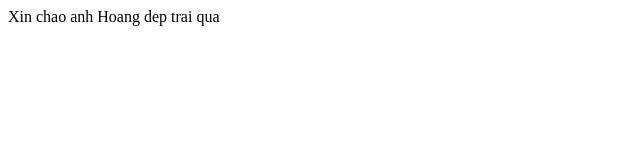
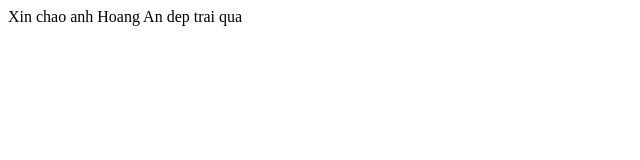
Before and after one commit to nguyenkhaan/gitHub, a plain HTML site: page index.html in a window 1280 px wide. Shown: the full height of the page, 0-640 px from the left. Drawn offline with Linux system fonts and the light colour scheme.

Commit message:
Update index.html

```diff
--- a/index.html
+++ b/index.html
@@ -6,6 +6,6 @@
     <title>Document</title>
 </head>
 <body>
-    Xin chao anh Hoang dep trai qua
+    Xin chao anh Hoang An dep trai qua
 </body>
 </html>
```
